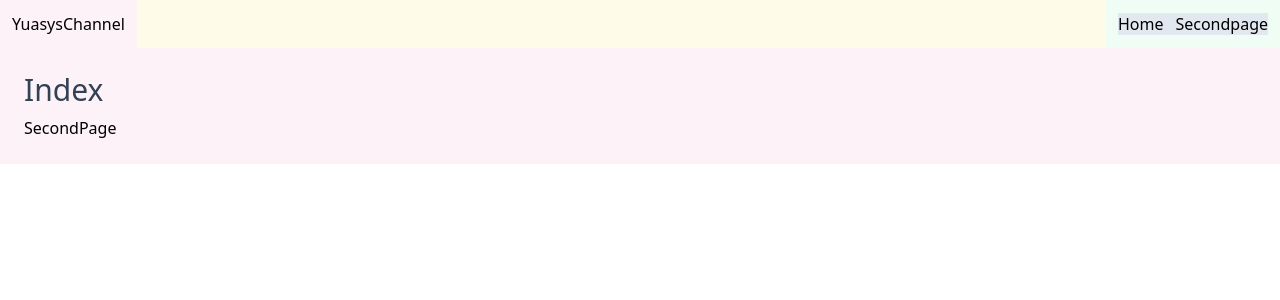
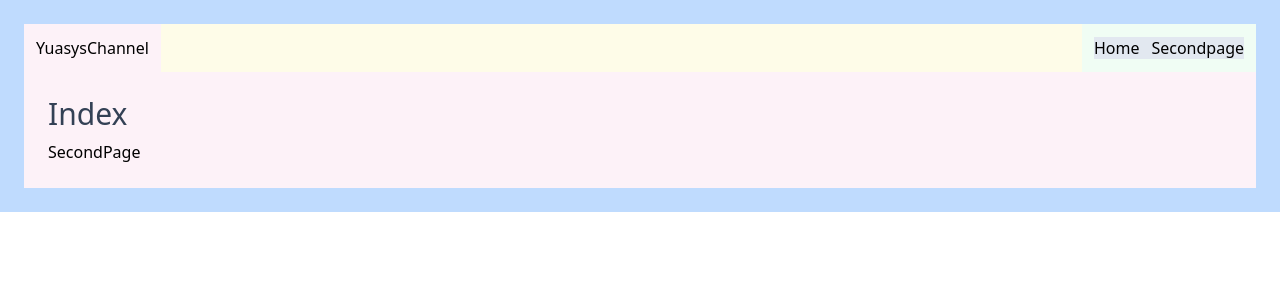
Before and after one commit to yuasys/nuxt-sample, a Nuxt app: page / in a window 1280 px wide. Shown: the top 300 px of the page. Built offline with nearby package versions, Linux system fonts and the light colour scheme.

Commit message:
modified:   layouts/default.vue

```diff
--- a/layouts/default.vue
+++ b/layouts/default.vue
@@ -1,5 +1,5 @@
 <template>
-  <div>
+  <div class="bg-blue-200 p-6">
     <Navbar />
     <slot />
   </div>
```
